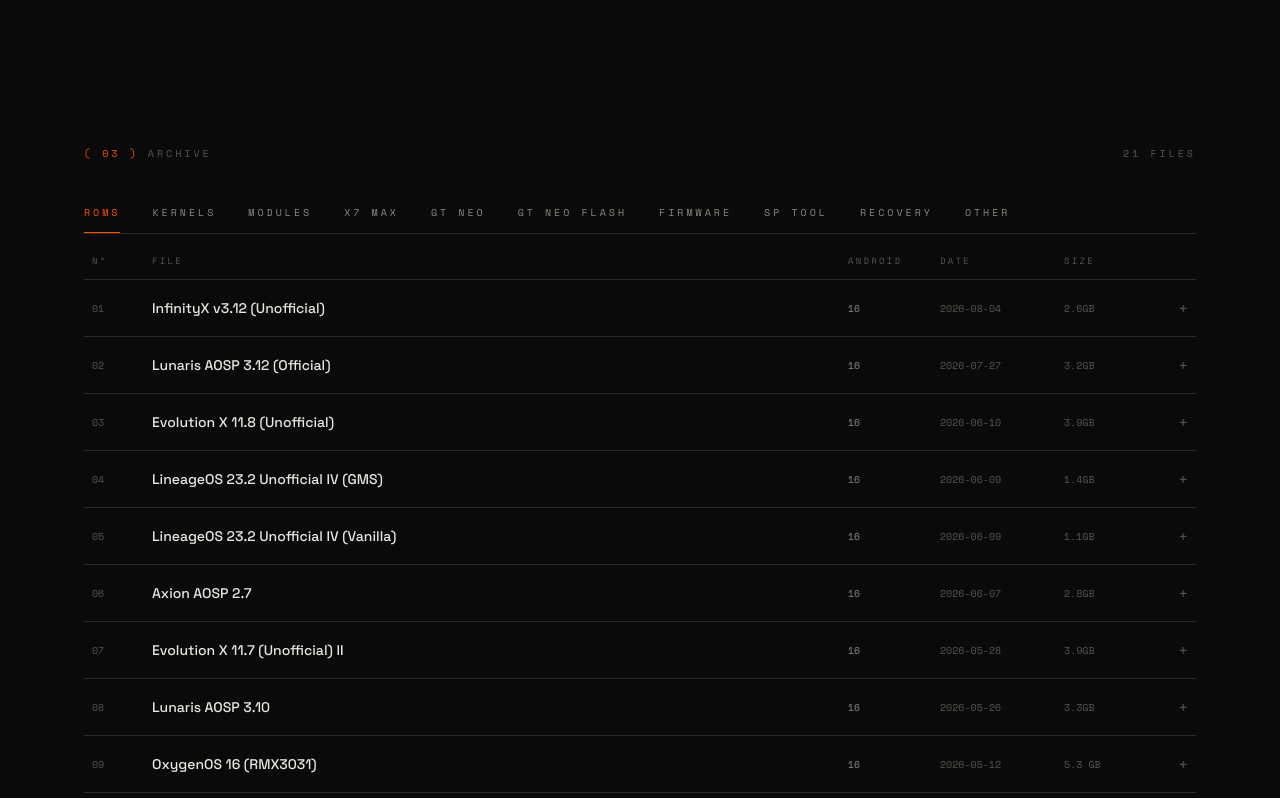
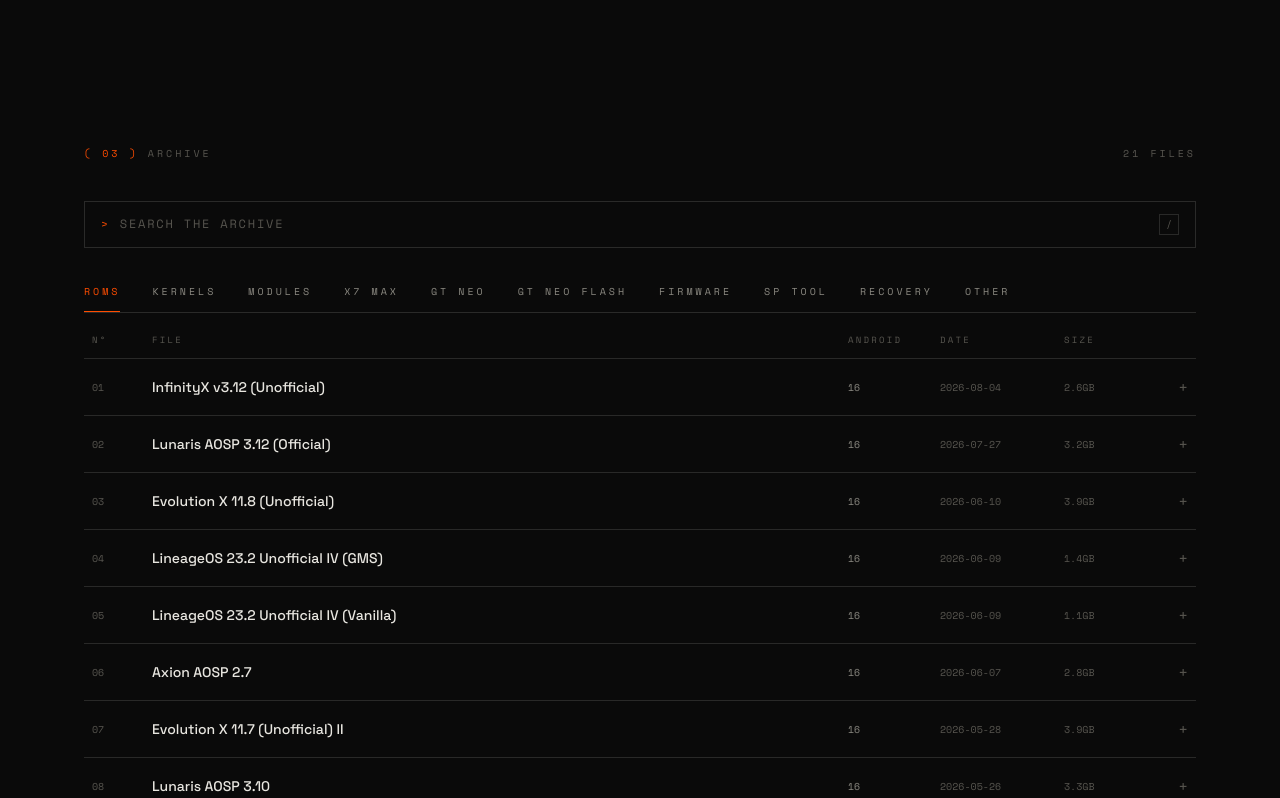
Before and after one commit to xCaptaiN09/rmx3031-archive, a React (Vite) app: page / in a window 1280 px wide. Shown: the part 2792-3590 px from the top of the page. Built offline with nearby package versions, Linux system fonts and the light colour scheme.

Commit message:
feat: archive-wide search with / shortcut

```diff
--- a/src/sections/FileBrowserSection.tsx
+++ b/src/sections/FileBrowserSection.tsx
@@ -1,4 +1,4 @@
-import { useEffect, useState } from "react";
+import { useEffect, useRef, useState } from "react";
 import { useData } from "../hooks/use-data";
 
 const TABS = [
@@ -14,120 +14,49 @@
   { key: "other", label: "Other" },
 ];
 
-export default function ArchiveSection() {
-  const { data } = useData();
-  const [activeTab, setActiveTab] = useState("roms");
-  const [openRow, setOpenRow] = useState<string | null>(null);
-  const [copiedIdx, setCopiedIdx] = useState<number | null>(null);
+const normalize = (s: string) => s.toLowerCase().replace(/[\s._-]/g, "");
 
-  useEffect(() => {
-    const handleHash = () => {
-      const hash = window.location.hash.replace("#", "");
-      if (TABS.some((t) => t.key === hash)) {
-        setActiveTab(hash);
-        setOpenRow(null);
+interface FileRowProps {
+  file: any;
+  num: number;
+  openKey: string;
+  isOpen: boolean;
+  onToggle: () => void;
+  onCopy: () => void;
+  copied: boolean;
+  tabLabel?: string;
 }
-    };
-    handleHash();
-    window.addEventListener("hashchange", handleHash);
-    return () => window.removeEventListener("hashchange", handleHash);
-  }, []);
 
-  useEffect(() => {
-    const handler = (e: Event) => {
-      const detail = (e as CustomEvent).detail;
-      if (detail && TABS.some((t) => t.key === detail)) {
-        setActiveTab(detail);
-        setOpenRow(null);
-      }
-    };
-    window.addEventListener("setFullArchiveTab", handler);
-    return () => window.removeEventListener("setFullArchiveTab", handler);
-  }, []);
-
-  const handleCopy = async (url: string, idx: number) => {
-    try {
-      await navigator.clipboard.writeText(url);
-    } catch {
-      const input = document.createElement("input");
-      input.value = url;
-      document.body.appendChild(input);
-      input.select();
-      document.execCommand("copy");
-      document.body.removeChild(input);
-    }
-    setCopiedIdx(idx);
-    setTimeout(() => setCopiedIdx(null), 2000);
-  };
-
-  if (!data) return null;
-
-  const SORTED = new Set(["roms", "kernels", "modules", "recovery", "other"]);
-  const files = SORTED.has(activeTab)
-    ? [...(data[activeTab] || [])].sort(
-        (a: any, b: any) =>
-          new Date(b.date).getTime() - new Date(a.date).getTime(),
-      )
-    : ((data[activeTab] || []) as any[]);
-
+function FileRow({
+  file,
+  num,
+  openKey,
+  isOpen,
+  onToggle,
+  onCopy,
+  copied,
+  tabLabel,
+}: FileRowProps) {
+  void openKey;
   return (
-    <section id="archive" className="py-24 md:py-32">
-      <div className="max-w-6xl mx-auto px-5">
-        <div className="flex items-baseline justify-between font-mono text-[10px] uppercase tracking-[0.3em] text-dim mb-10">
-          <span>
-            <span className="text-flame">( 03 )</span> Archive
-          </span>
-          <span>{files.length} files</span>
-        </div>
-
-        {/* Tabs */}
-        <div className="flex gap-8 overflow-x-auto hide-scrollbar border-b border-line mb-2">
-          {TABS.map((tab) => (
+    <div className="border-b border-line">
       <button
-              key={tab.key}
-              onClick={() => {
-                setActiveTab(tab.key);
-                setOpenRow(null);
-              }}
-              className={`shrink-0 pb-3 pt-1 font-mono text-[10px] uppercase tracking-[0.3em] transition-colors border-b-2 -mb-px ${
-                activeTab === tab.key
-                  ? "text-flame border-flame"
-                  : "text-mute border-transparent hover:text-ink"
-              }`}
-            >
-              {tab.label}
-            </button>
-          ))}
-        </div>
-
-        {/* Column header */}
-        <div className="hidden md:grid grid-cols-[3rem_1fr_5rem_7rem_5rem_2rem] gap-3 px-2 py-3 border-b border-line font-mono text-[9px] uppercase tracking-[0.25em] text-dim">
-          <span>N°</span>
-          <span>File</span>
-          <span>Android</span>
-          <span>Date</span>
-          <span>Size</span>
-          <span />
-        </div>
-
-        {/* Rows */}
-        <div>
-          {files.map((file: any, idx: number) => {
-            const isOpen = openRow === `${activeTab}-${idx}`;
-            return (
-              <div key={idx} className="border-b border-line">
-                <button
-                  onClick={() =>
-                    setOpenRow(isOpen ? null : `${activeTab}-${idx}`)
-                  }
+        onClick={onToggle}
         className="w-full grid grid-cols-[2.5rem_1fr_2rem] md:grid-cols-[3rem_1fr_5rem_7rem_5rem_2rem] items-center gap-3 px-2 py-4 text-left hover:bg-soot transition-colors"
       >
         <span className="font-mono text-[10px] text-dim">
-                    {String(idx + 1).padStart(2, "0")}
+          {String(num).padStart(2, "0")}
         </span>
         <span className="min-w-0">
-                    <span className="block font-grotesk text-sm font-medium text-ink truncate">
+          <span className="flex items-center gap-2 min-w-0">
+            {tabLabel && (
+              <span className="shrink-0 font-mono text-[9px] uppercase tracking-[0.2em] text-flame border border-flame/20 px-1.5 py-0.5">
+                {tabLabel}
+              </span>
+            )}
+            <span className="font-grotesk text-sm font-medium text-ink truncate">
               {file.name}
+            </span>
           </span>
           <span className="md:hidden block mt-0.5 font-mono text-[10px] text-dim">
             {[
@@ -179,15 +108,232 @@
               Download ↗
             </a>
             <button
-                        onClick={() => handleCopy(file.url, idx)}
+              onClick={onCopy}
               className="font-mono text-[10px] uppercase tracking-[0.25em] border border-line px-4 py-2 text-mute hover:text-ink hover:border-ink transition-colors"
             >
-                        {copiedIdx === idx ? "Copied ✓" : "Copy link"}
+              {copied ? "Copied ✓" : "Copy link"}
             </button>
           </div>
         </div>
       )}
     </div>
+  );
+}
+
+export default function ArchiveSection() {
+  const { data } = useData();
+  const [activeTab, setActiveTab] = useState("roms");
+  const [openRow, setOpenRow] = useState<string | null>(null);
+  const [copiedKey, setCopiedKey] = useState<string | null>(null);
+  const [query, setQuery] = useState("");
+  const searchRef = useRef<HTMLInputElement>(null);
+
+  useEffect(() => {
+    const onKey = (e: KeyboardEvent) => {
+      const target = e.target as HTMLElement;
+      const typing =
+        target.tagName === "INPUT" || target.tagName === "TEXTAREA";
+      if (e.key === "/" && !typing) {
+        e.preventDefault();
+        searchRef.current?.focus();
+      }
+      if (e.key === "Escape" && target === searchRef.current) {
+        setQuery("");
+        (target as HTMLInputElement).blur();
+      }
+    };
+    window.addEventListener("keydown", onKey);
+    return () => window.removeEventListener("keydown", onKey);
+  }, []);
+
+  useEffect(() => {
+    const handleHash = () => {
+      const hash = window.location.hash.replace("#", "");
+      if (TABS.some((t) => t.key === hash)) {
+        setQuery("");
+        setActiveTab(hash);
+        setOpenRow(null);
+      }
+    };
+    handleHash();
+    window.addEventListener("hashchange", handleHash);
+    return () => window.removeEventListener("hashchange", handleHash);
+  }, []);
+
+  useEffect(() => {
+    const handler = (e: Event) => {
+      const detail = (e as CustomEvent).detail;
+      if (detail && TABS.some((t) => t.key === detail)) {
+        setQuery("");
+        setActiveTab(detail);
+        setOpenRow(null);
+      }
+    };
+    window.addEventListener("setFullArchiveTab", handler);
+    return () => window.removeEventListener("setFullArchiveTab", handler);
+  }, []);
+
+  const handleCopy = async (url: string, key: string) => {
+    try {
+      await navigator.clipboard.writeText(url);
+    } catch {
+      const input = document.createElement("input");
+      input.value = url;
+      document.body.appendChild(input);
+      input.select();
+      document.execCommand("copy");
+      document.body.removeChild(input);
+    }
+    setCopiedKey(key);
+    setTimeout(() => setCopiedKey(null), 2000);
+  };
+
+  if (!data) return null;
+
+  const q = normalize(query.trim());
+  const searching = q.length > 0;
+
+  const results: Array<{ file: any; tab: (typeof TABS)[number]; idx: number }> =
+    [];
+  if (searching) {
+    for (const tab of TABS) {
+      const list = (data[tab.key] || []) as any[];
+      list.forEach((file, idx) => {
+        if (normalize(file.name || "").includes(q))
+          results.push({ file, tab, idx });
+      });
+    }
+  }
+
+  const SORTED = new Set(["roms", "kernels", "modules", "recovery", "other"]);
+  const files = SORTED.has(activeTab)
+    ? [...(data[activeTab] || [])].sort(
+        (a: any, b: any) =>
+          new Date(b.date).getTime() - new Date(a.date).getTime(),
+      )
+    : ((data[activeTab] || []) as any[]);
+
+  return (
+    <section id="archive" className="py-24 md:py-32">
+      <div className="max-w-6xl mx-auto px-5">
+        <div className="flex items-baseline justify-between font-mono text-[10px] uppercase tracking-[0.3em] text-dim mb-10">
+          <span>
+            <span className="text-flame">( 03 )</span> Archive
+          </span>
+          <span>
+            {searching ? `${results.length} results` : `${files.length} files`}
+          </span>
+        </div>
+
+        {/* Search */}
+        <div className="flex items-center gap-3 border border-line px-4 py-3 mb-8 focus-within:border-flame/40 transition-colors">
+          <span className="font-mono text-[11px] text-flame">&gt;</span>
+          <input
+            ref={searchRef}
+            value={query}
+            onChange={(e) => {
+              setQuery(e.target.value);
+              setOpenRow(null);
+            }}
+            placeholder="SEARCH THE ARCHIVE"
+            aria-label="Search archive"
+            className="flex-1 bg-transparent outline-none border-none font-mono text-[12px] tracking-[0.15em] text-ink placeholder:text-dim"
+          />
+          {query ? (
+            <button
+              onClick={() => setQuery("")}
+              className="font-mono text-[10px] uppercase tracking-[0.2em] text-dim hover:text-flame transition-colors"
+            >
+              Clear
+            </button>
+          ) : (
+            <kbd className="font-mono text-[10px] text-dim border border-line px-1.5 py-0.5">
+              /
+            </kbd>
+          )}
+        </div>
+
+        {searching ? (
+          <>
+            <div className="hidden md:grid grid-cols-[3rem_1fr_5rem_7rem_5rem_2rem] gap-3 px-2 py-3 border-b border-line font-mono text-[9px] uppercase tracking-[0.25em] text-dim">
+              <span>N°</span>
+              <span>File</span>
+              <span>Android</span>
+              <span>Date</span>
+              <span>Size</span>
+              <span />
+            </div>
+            <div>
+              {results.map(({ file, tab, idx }, pos) => {
+                const key = `${tab.key}-${idx}`;
+                return (
+                  <FileRow
+                    key={key}
+                    file={file}
+                    num={pos + 1}
+                    openKey={key}
+                    isOpen={openRow === key}
+                    onToggle={() => setOpenRow(openRow === key ? null : key)}
+                    onCopy={() => handleCopy(file.url, key)}
+                    copied={copiedKey === key}
+                    tabLabel={tab.label}
+                  />
+                );
+              })}
+            </div>
+            {results.length === 0 && (
+              <div className="py-16 text-center font-mono text-[11px] uppercase tracking-[0.25em] text-dim">
+                No matches for "{query.trim()}"
+              </div>
+            )}
+          </>
+        ) : (
+          <>
+            {/* Tabs */}
+            <div className="flex gap-8 overflow-x-auto hide-scrollbar border-b border-line mb-2">
+              {TABS.map((tab) => (
+                <button
+                  key={tab.key}
+                  onClick={() => {
+                    setActiveTab(tab.key);
+                    setOpenRow(null);
+                  }}
+                  className={`shrink-0 pb-3 pt-1 font-mono text-[10px] uppercase tracking-[0.3em] transition-colors border-b-2 -mb-px ${
+                    activeTab === tab.key
+                      ? "text-flame border-flame"
+                      : "text-mute border-transparent hover:text-ink"
+                  }`}
+                >
+                  {tab.label}
+                </button>
+              ))}
+            </div>
+
+            {/* Column header */}
+            <div className="hidden md:grid grid-cols-[3rem_1fr_5rem_7rem_5rem_2rem] gap-3 px-2 py-3 border-b border-line font-mono text-[9px] uppercase tracking-[0.25em] text-dim">
+              <span>N°</span>
+              <span>File</span>
+              <span>Android</span>
+              <span>Date</span>
+              <span>Size</span>
+              <span />
+            </div>
+
+            {/* Rows */}
+            <div>
+              {files.map((file: any, idx: number) => {
+                const key = `${activeTab}-${idx}`;
+                return (
+                  <FileRow
+                    key={key}
+                    file={file}
+                    num={idx + 1}
+                    openKey={key}
+                    isOpen={openRow === key}
+                    onToggle={() => setOpenRow(openRow === key ? null : key)}
+                    onCopy={() => handleCopy(file.url, key)}
+                    copied={copiedKey === key}
+                  />
                 );
               })}
             </div>
@@ -197,6 +343,8 @@
                 No files in this category yet
               </div>
             )}
+          </>
+        )}
       </div>
     </section>
   );
```
Lines whose indentation alone changed are shown as unchanged.
